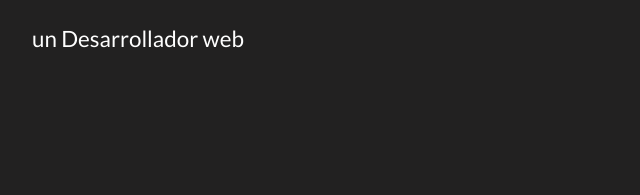
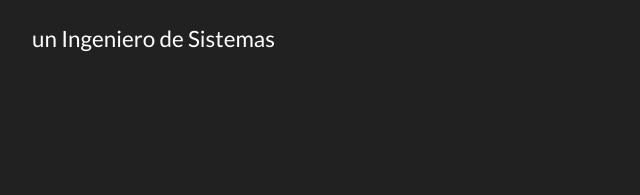
Before and after one commit to josema357/Personal_Portfolio, a plain HTML site: page index.html in a window 1280 px wide. Shown: the part 536-731 px from the top of the page, 0-640 px from the left. Drawn offline with Linux system fonts and the light colour scheme.

Commit message:
Update index.html

```diff
--- a/index.html
+++ b/index.html
@@ -19,7 +19,7 @@
         <ul class="slider">
             <li id="slider1">
                 <h1>Hola soy Jose Manuel</h1>
-                <p>un Desarrollador web</p>
+                <p>un Ingeniero de Sistemas</p>
             </li>
             <li id="slider2">
                 <h2>Formacion Profesional</h2>
```
